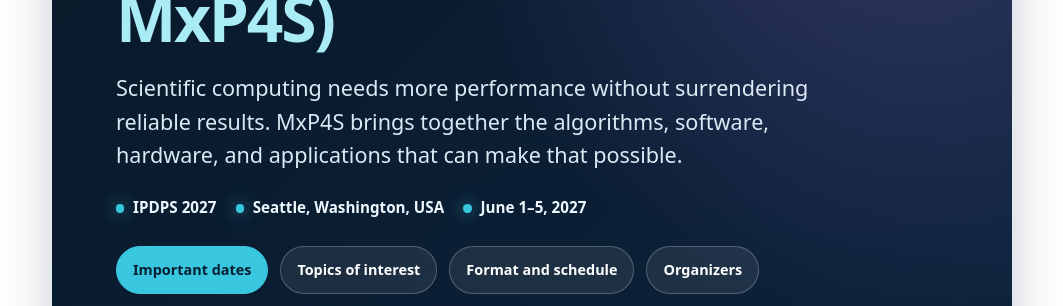
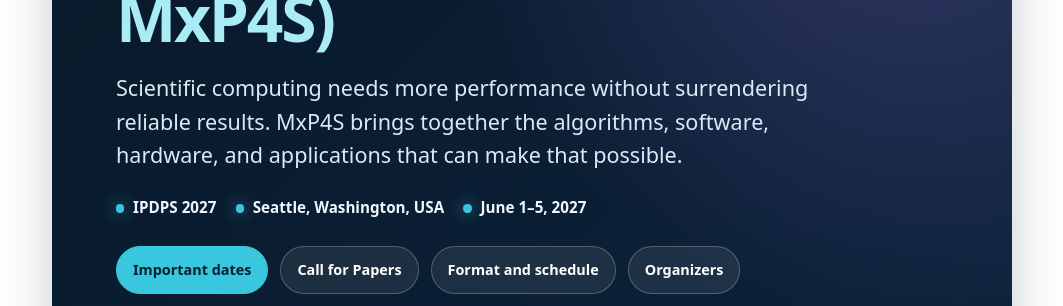
Before and after one commit to MxP4S/mxp4s2027, a Jekyll site: the page built from index.md, in a window 1280 px wide and 900 px high, scrolled down 390 px, cut to the strip 0-306 px from the top of the window. Shown: the whole strip, without its empty margins (108-1171 px from the left). Built offline with Jekyll 4.4.1, drawn with Linux system fonts in a browser that asks for light colours.

Commit message:
Update link text from 'Topics of interest' to 'Call for Papers'

```diff
--- a/index.md
+++ b/index.md
@@ -23,7 +23,7 @@ title: Home
 
   <nav class="mxp-actions" aria-label="Primary workshop links">
     <a href="dates.html">Important dates</a>
-    <a href="topics.html">Topics of interest</a>
+    <a href="topics.html">Call for Papers</a>
     <a href="format.html">Format and schedule</a>
     <a href="organizers.html">Organizers</a>
   </nav>
```
